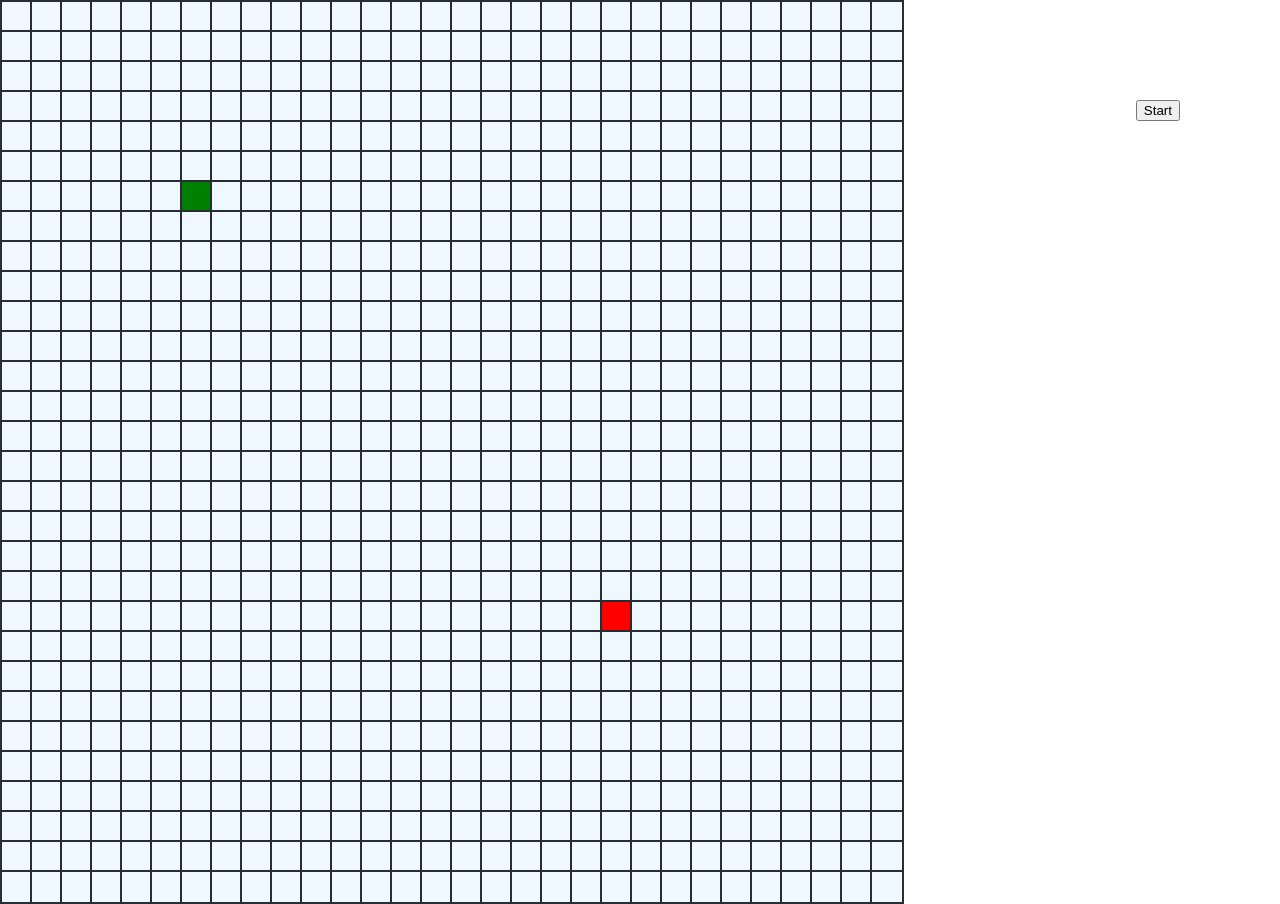
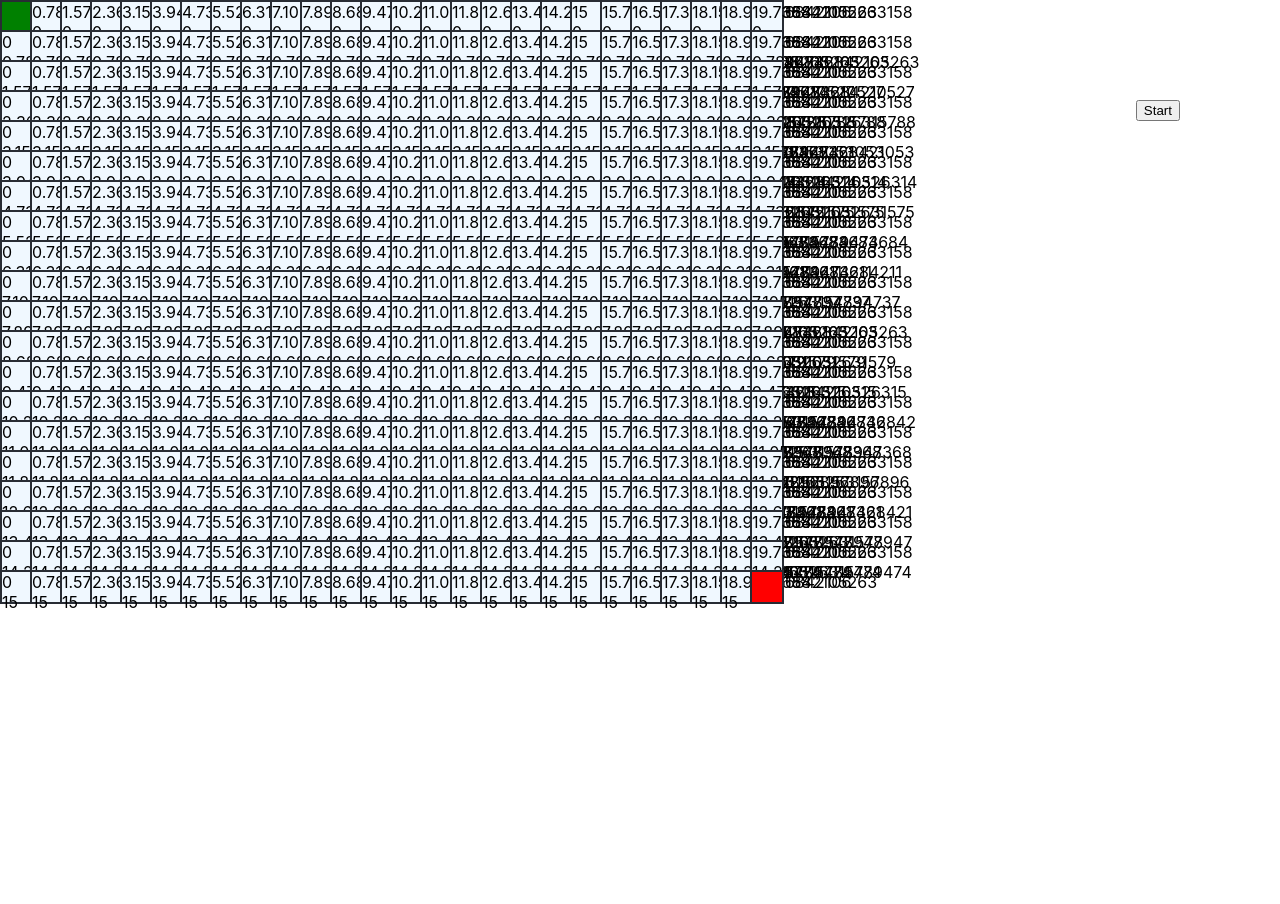
Before and after one commit to Liam-Watson/Path-Finding, a React (Create React App) app: page / in a window 1280 px wide. After the commit the page ends 800 px from the top, so only its background shows below. Built offline with nearby package versions, Linux system fonts and the light colour scheme.

Commit message:
Some much needed refactoring and some small bug fixes with drawing walls

```diff
--- a/src/components/Node.css
+++ b/src/components/Node.css
@@ -4,15 +4,31 @@
     width: 30px;
     height: 30px;
     position: absolute;
+    user-drag: none;
+    user-select: none;
+
+    -moz-user-select: none;
+    -webkit-user-drag: none;
+    -webkit-user-select: none;
+    -ms-user-select: none;
+
 }
 
 
 .node-visited{
-    border: 2px #282c34 solid;
+    border: 2px #FFFFFF solid;
     width: 30px;
     height: 30px;
     position: absolute;
     background-color: #282c34;
+
+    user-drag: none;
+    user-select: none;
+    -moz-user-select: none;
+    -webkit-user-drag: none;
+    -webkit-user-select: none;
+    -ms-user-select: none;
+
 }
 
 .node-fin{
@@ -21,6 +37,14 @@
     height: 30px;
     position: absolute;
     background-color: gold;
+
+    user-drag: none;
+    user-select: none;
+    -moz-user-select: none;
+    -webkit-user-drag: none;
+    -webkit-user-select: none;
+    -ms-user-select: none;
+
 }
 
 .node-start{
@@ -29,6 +53,14 @@
     width: 30px;
     height: 30px;
     position: absolute;
+
+    user-drag: none;
+    user-select: none;
+    -moz-user-select: none;
+    -webkit-user-drag: none;
+    -webkit-user-select: none;
+    -ms-user-select: none;
+
 }
 .node-end{
     border: 2px #282c34 solid;
@@ -36,6 +68,14 @@
     width: 30px;
     height: 30px;
     position: absolute;
+
+    user-drag: none;
+    user-select: none;
+    -moz-user-select: none;
+    -webkit-user-drag: none;
+    -webkit-user-select: none;
+    -ms-user-select: none;
+
 }
 .node-wall{
     border: 2px #282c34 solid;
@@ -43,4 +83,12 @@
     width: 30px;
     height: 30px;
     position: absolute;
+
+    user-drag: none;
+    user-select: none;
+    -moz-user-select: none;
+    -webkit-user-drag: none;
+    -webkit-user-select: none;
+    -ms-user-select: none;
+
 }
--- a/src/components/Node.js
+++ b/src/components/Node.js
@@ -147,7 +147,7 @@ export default class Node extends React.Component {
                 onMouseDown={()=> mouseDown(x,y)}
                 onMouseEnter={()=> mouseOn(x,y)}
                 onMouseUp={() => mouseUp()}
-            />
+            >{this.props.x/38 + " " +this.props.y/38}</div>
         }
         // if(this.state.wall){
         //     return <button id={this.props.id} onMouseOver={this._mouseOver.bind(this)} onMouseMove={this._mouseMv.bind(this)} style={{backgroundColor: "aqua", left: this.props.x, top: this.props.y, width: 30, height:30, position: "absolute"}}></button>
--- a/src/components/Plane.js
+++ b/src/components/Plane.js
@@ -4,10 +4,16 @@ import dijkstra, {getFinalPath} from "../dijkstra.js"
 // import {getFinalPath} from "../dijkstra.js"
 
 // let Nodes = [];
-let startNodeX = 180;
-let startNodeY = 180;
-let endNodeX = 600;
-let endNodeY = 600;
+const SCREEN_WIDTH = Math.floor(window.screen.width);
+const SCREEN_HEIGHT = Math.floor(window.screen.height);
+const BLOCK_DIM = Math.floor(SCREEN_HEIGHT*0.05);
+const NUM_COLS = Math.floor(SCREEN_WIDTH/BLOCK_DIM);
+const NUM_ROWS = Math.floor(SCREEN_HEIGHT/BLOCK_DIM);
+let startNodeX = 0;
+let startNodeY = 0;
+console.log(BLOCK_DIM)
+let endNodeX = Math.floor((SCREEN_WIDTH)/BLOCK_DIM)-1;
+let endNodeY = Math.floor((SCREEN_HEIGHT)/BLOCK_DIM)-1;
 export default class Plane extends React.Component {
     constructor(props) {
         super(props);
@@ -51,7 +57,7 @@ export default class Plane extends React.Component {
     runDijkstra() {
         let addj = 0;
         const Nodes = this.state.grid;
-        let searched = dijkstra(this.state.grid, this.state.grid[6][6], this.state.grid[20][20]);
+        let searched = dijkstra(this.state.grid, this.state.grid[startNodeX][startNodeY], this.state.grid[endNodeX][endNodeY]);
         // console.log(searched)
         // console.log(searched);
         console.log(searched)
@@ -64,7 +70,7 @@ export default class Plane extends React.Component {
                 let yF;
                 for (let i = 0; i < Nodes.length; i++) {
                     for (let j = 0; j < Nodes[i].length; j++) {
-                        if (i * 30 === x && j * 30 === y) {
+                        if (i  === x && j  === y) {
                             flag = true;
                             xF = i;
                             yF = j;
@@ -77,9 +83,9 @@ export default class Plane extends React.Component {
                     }
                 }
                 setTimeout(() => {
-                    console.log(xF*30, yF*30)
+                    // console.log(xF*30, yF*30)
 
-                    document.getElementById(xF * 30 + "" + yF * 30).className = "node-visited";
+                    document.getElementById(xF  + " " + yF ).className = "node-visited";
                 }, 10 * addj)
             }
 
@@ -88,12 +94,15 @@ export default class Plane extends React.Component {
     }
 
     shortestPath() {
-        let nodes = getFinalPath(this.state.grid[20][20]);
+        let nodes = getFinalPath(this.state.grid[endNodeX][endNodeY]);
         for (let i = 0; i < nodes.length; i++) {
             setTimeout(() => {
-                // console.log()
-                document.getElementById(nodes[i].x + "" + nodes[i].y).className = "node-fin";
-            }, 500 * (i ** 0.85))
+                console.log(nodes[i].x + " " + nodes[i].y)
+                document.getElementById(nodes[i].x + " " + nodes[i].y).className = "node-fin";
+            }, 500 * (i ** 0.85));
+            if(i === nodes.length-1){
+                this.setState({done: true});
+            }
         }
 
     }
@@ -116,44 +125,30 @@ export default class Plane extends React.Component {
     }
 
     render() {
-        // this.genNodes();
-        // let Nodes = [];
         const {grid, mouseDown} = this.state;
-        // for (let x = 0; x < 900; x+=30){
-        //     for (let y = 0; y < 900; y+=30){
-        //         if(x === 0 && y === 0){
-        //             Nodes.push(<Node id={x + "" + y} down={true} x={x} y={y} />)
-        //         }
-        //         else if(this.state.mouseDown){
-        //             Nodes.push(<Node id={x + "" + y} down={true} x={x} y={y} />)
-        //         }else{
-        //             Nodes.push(<Node id={x + "" + y} down={false} x={x} y={y} />)
-        //         }
-        //         if(this.state.mouseUp){
-        //             Nodes.push(<Node id={x + "" + y} down={false} x={x} y={y} />)
-        //         }
-        //
-        //     }
-        // }
         return (
             <div>
-                {/*<div onMouseDown={this._mouseDown.bind(this)} onMouseUp={this._mouseUp.bind(this)}onMouseDown={this._mouseDown.bind(this)} onMouseUp={this._mouseUp.bind(this)>*/}
+
                 <div>
                     {
                         grid.map((row, id) => {
                             return row.map((node, nodeId) => {
                                     let {x, y, isStart, isEnd, wall} = node;
+                                    let xPos = x;
+                                    let yPos = y;
                                     // console.log(x,y)
+
                                     return (<Node
-                                        x={x}
-                                        y={y}
-                                        id={x + "" + y}
+                                        x={x*BLOCK_DIM}
+                                        y={y*BLOCK_DIM}
+                                        id={x + " " + y}
                                         isStart={isStart}
                                         isEnd={isEnd}
                                         wall={wall}
                                         mouseIsPressed={mouseDown}
-                                        mouseDown={(x, y) => this._mouseDown(x, y)}
-                                        mouseOn={(x, y) => {
+                                        mouseDown={(xPos, yPos) => this._mouseDown(x, y)}
+                                        mouseOn={(xPos, yPos) => {
+                                            // console.log(x,y);
                                             this._mouseOn(x, y);
                                         }}
                                         mouseUp={() => this._mouseUp()}
@@ -162,8 +157,6 @@ export default class Plane extends React.Component {
                             )
                         })
                     }
-                    {/*{Nodes}*/}
-
                 </div>
                 <button style={{position: "absolute", right: 100, top: 100}}
                         onClick={this.runDijkstra.bind(this)}>Start
@@ -190,9 +183,9 @@ const logicalNode = (x, y) => {
 }
 const logicalGrid = () => {
     let grid = [];
-    for (let k = 0; k < 900; k += 30) {
+    for (let k = 0; k < NUM_COLS; k += 1) {
         let row = []
-        for (let p = 0; p < 900; p += 30) {
+        for (let p = 0; p < NUM_ROWS; p += 1) {
             row.push(logicalNode(k, p))
         }
         grid.push(row);
@@ -202,12 +195,12 @@ const logicalGrid = () => {
 
 function addWalls(grid, x, y) {
     const newGrid = grid.slice();
-    let node = newGrid[x/30][y/30];
+    let node = newGrid[x][y];
     let newNode = {
         ...node,
         wall: true
     }
-    newGrid[x/30][y/30] = newNode;
+    newGrid[x][y] = newNode;
     // return grid[x][y] = {
     //     ...grid[x][y],
     //     wall: true
--- a/src/dijkstra.js
+++ b/src/dijkstra.js
@@ -57,16 +57,16 @@ function getUnvisitedClose(close, grid){
     // console.log(close);
     // console.log(grid);
     if(x > 0){
-        neighbors.push(grid[x/30-1][y/30]);
+        neighbors.push(grid[x-1][y]);
     }
-    if(x/30 < grid.length- 1){
-        neighbors.push(grid[x/30+1][y/30]);
+    if(x < grid.length- 1){
+        neighbors.push(grid[x+1][y]);
     }
     if(y > 0){
-        neighbors.push(grid[x/30][y/30-1]);
+        neighbors.push(grid[x][y-1]);
     }
-    if(y/30 < grid[0].length- 1){
-        neighbors.push(grid[x/30][y/30+1]);
+    if(y < grid[0].length- 1){
+        neighbors.push(grid[x][y+1]);
     }
     // console.log(neighbors)
     return neighbors.filter(neighbor => !neighbor.visited);
```
